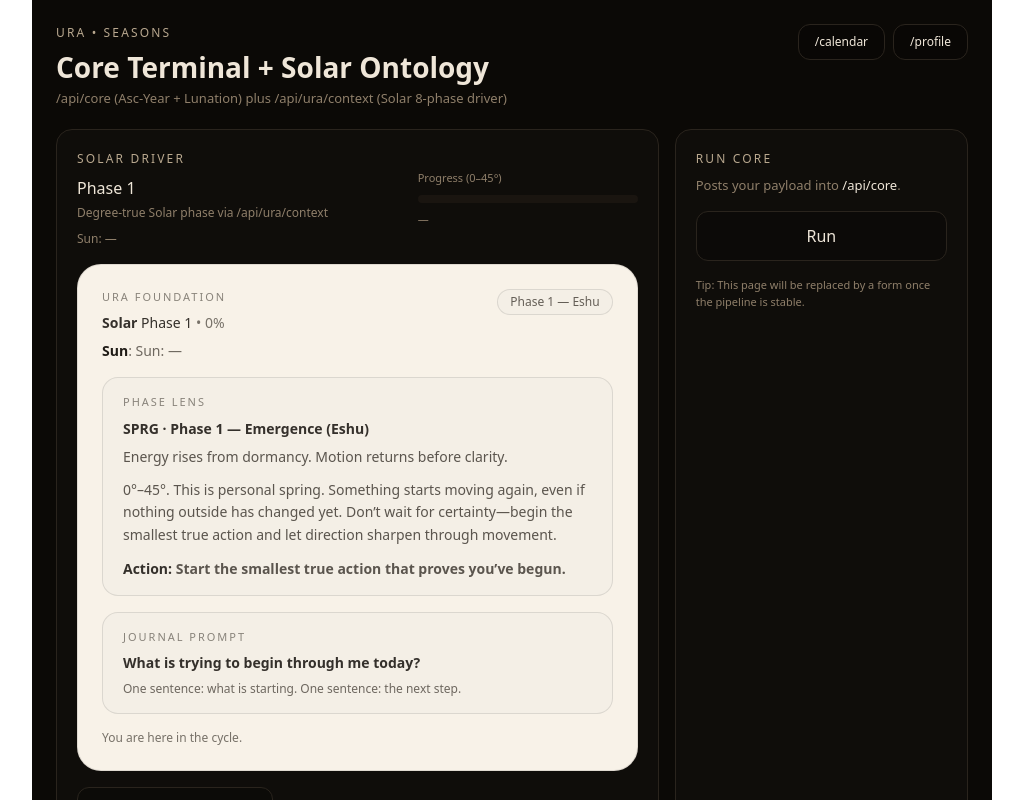
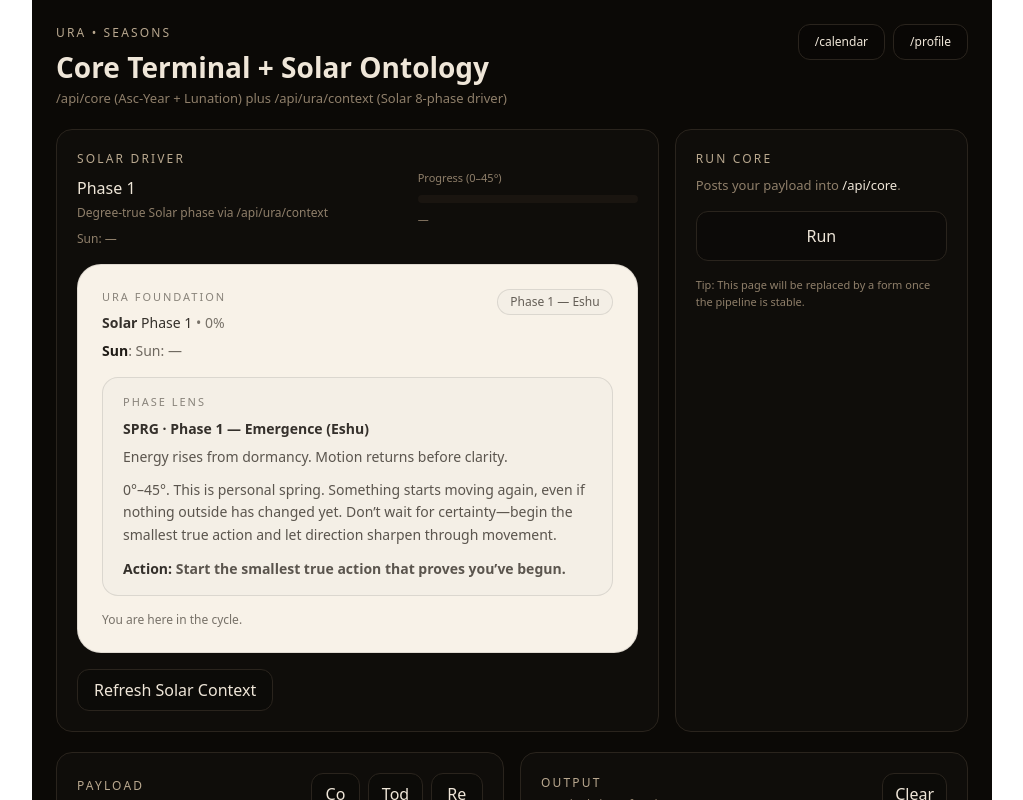
Before and after one commit to jaysperspective/URA, a Next.js app in the folder web/: page /seasons in a window 1280 px wide. Shown: the top 800 px of the page, without its empty margins (128-1151 px from the left). Built offline with nearby package versions, Linux system fonts and the light colour scheme; no server answers; the database is empty.

Commit message:
Update URAFoundationPanel.tsx

```diff
--- a/web/src/components/ura/URAFoundationPanel.tsx
+++ b/web/src/components/ura/URAFoundationPanel.tsx
@@ -98,19 +98,6 @@ export default function URAFoundationPanel({
             ) : null}
           </div>
 
-          {/* Journal (prompt only, no textbox) */}
-          <div className="rounded-2xl border border-black/10 bg-[#F4EFE6] px-5 py-4">
-            <div className="text-[11px] tracking-[0.18em] uppercase text-[#403A32]/60">
-              Journal prompt
-            </div>
-
-            <div className="mt-2 text-sm text-[#1F1B16]/90">
-              <span className="font-semibold">{mc.journalPrompt}</span>
-            </div>
-
-            <div className="mt-2 text-xs text-[#403A32]/75">{mc.journalHelper}</div>
-          </div>
-
           {mc.footer ? (
             <div className="text-xs text-[#403A32]/70">{mc.footer}</div>
           ) : null}
```
